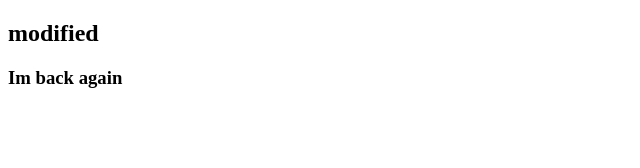
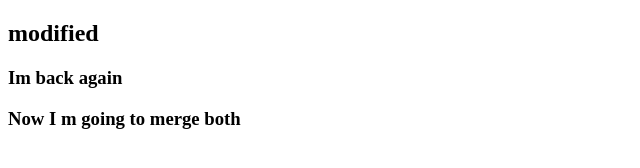
Before and after one commit to Saifullah00/practicing, a plain HTML site: page myindex.html in a window 1280 px wide. Shown: the whole page, without its empty margins (0-640 px from the left). Drawn offline with Linux system fonts and the light colour scheme.

Commit message:
added a line to merge

```diff
--- a/myindex.html
+++ b/myindex.html
@@ -9,6 +9,6 @@
 <body>
     <h2>modified</h2>
     <h3>Im back again</h3>
-
+    <h3>Now I m going to merge both</h3>
 </body>
 </html>
```
